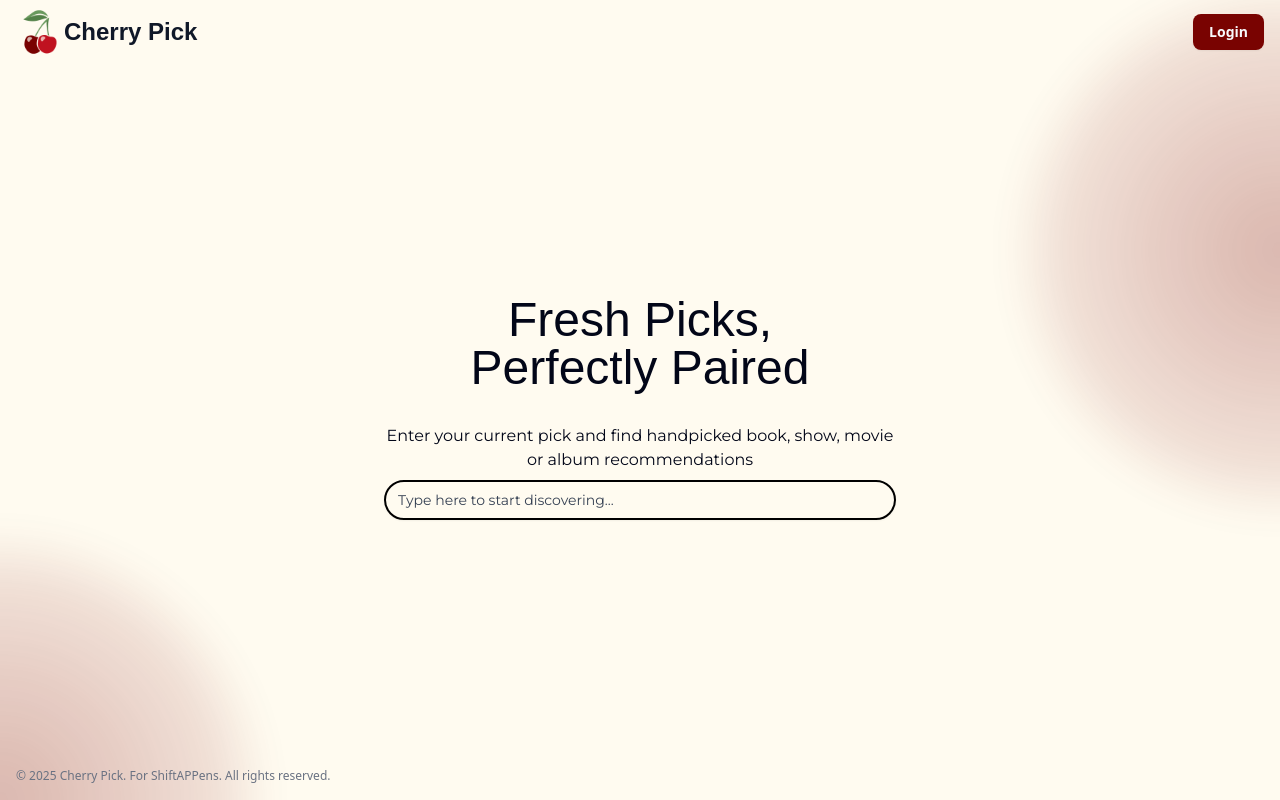
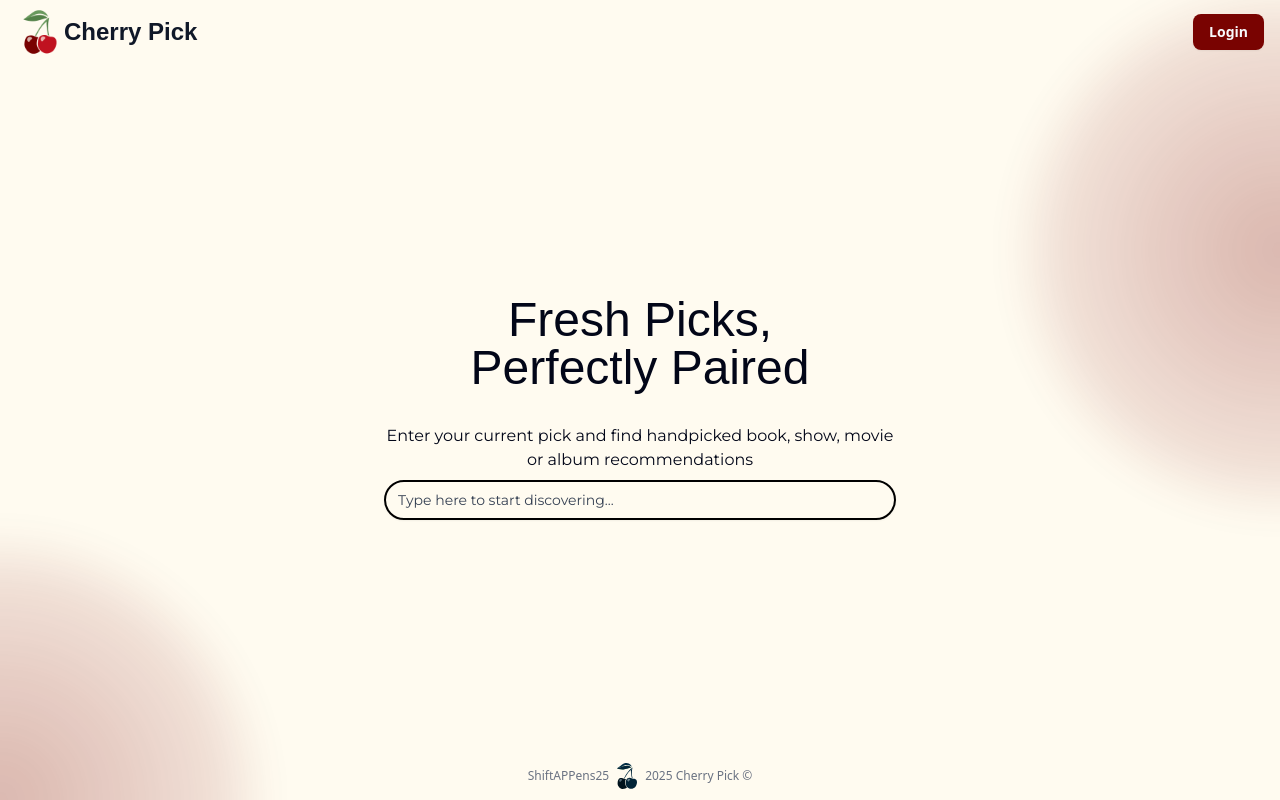
Before and after one commit to HenriqueSFernandes/CherryPick, a Next.js app in the folder cherrypick-fe/: page / in a window 1280 px wide. Built offline with nearby package versions, Linux system fonts and the light colour scheme.

Commit message:
Refactor footer

```diff
--- a/cherrypick-fe/src/components/footer/footer.tsx
+++ b/cherrypick-fe/src/components/footer/footer.tsx
@@ -1,8 +1,13 @@
+import Image from "next/image";
+import darkIcon from "@/../public/dark-icon.svg";
+
 export default async function Footer() {
   return (
-    <footer className="h-12 px-4 flex items-center">
+    <footer className="h-12 px-4 flex items-center justify-center gap-2">
+      <div className="text-xs text-center text-gray-500">ShiftAPPens25</div>
+      <Image src={darkIcon} alt="Cherry Pick Logo" width={20} height={20} />
       <div className="text-xs text-center text-gray-500">
-        &copy; 2025 Cherry Pick. For ShiftAPPens. All rights reserved.
+        2025 Cherry Pick &copy;
       </div>
     </footer>
   );
--- a/cherrypick-fe/src/components/header/logo.tsx
+++ b/cherrypick-fe/src/components/header/logo.tsx
@@ -1,12 +1,13 @@
 import { makasar } from "@/fonts";
 import icon from "@/../public/icon.svg";
 import Image from "next/image";
+import Link from "next/link";
 
 export default async function Logo() {
   return (
-    <div className={`flex items-center ${makasar.className}`}>
+    <Link href="/" className={`flex items-center ${makasar.className}`}>
       <Image src={icon} alt="Cherry Pick Logo" width={48} height={48} />
       <span className="text-2xl font-bold text-gray-900">Cherry Pick</span>
-    </div>
+    </Link>
   );
 }
```
Also changed, not shown: cherrypick-fe/public/dark-icon.svg (added).
